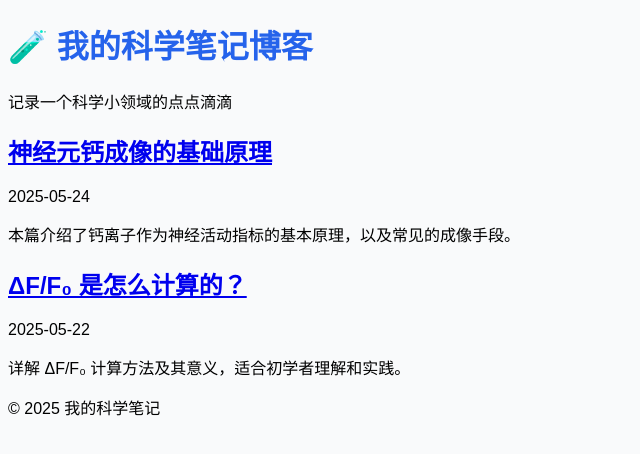
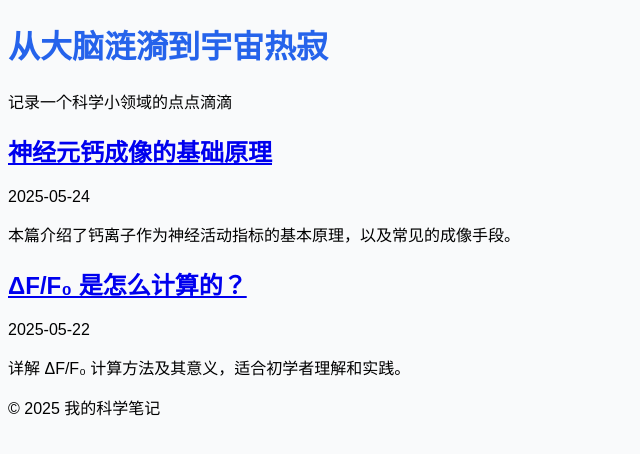
Before and after one commit to jaxlyx/cneuro-blog, a plain HTML site: page index.html in a window 1280 px wide. Shown: the whole page, without its empty margins (0-640 px from the left). Drawn offline with Linux system fonts and the light colour scheme.

Commit message:
Add files via upload

```diff
--- a/index.html
+++ b/index.html
@@ -8,7 +8,7 @@
 </head>
 <body class="bg-gray-50 text-gray-800 font-sans">
   <header class="bg-white shadow p-6 mb-10">
-    <h1 class="text-3xl font-bold">🧪 我的科学笔记博客</h1>
+    <h1 class="text-3xl font-bold">从大脑涟漪到宇宙热寂</h1>
     <p class="text-gray-600">记录一个科学小领域的点点滴滴</p>
   </header>
 
```
